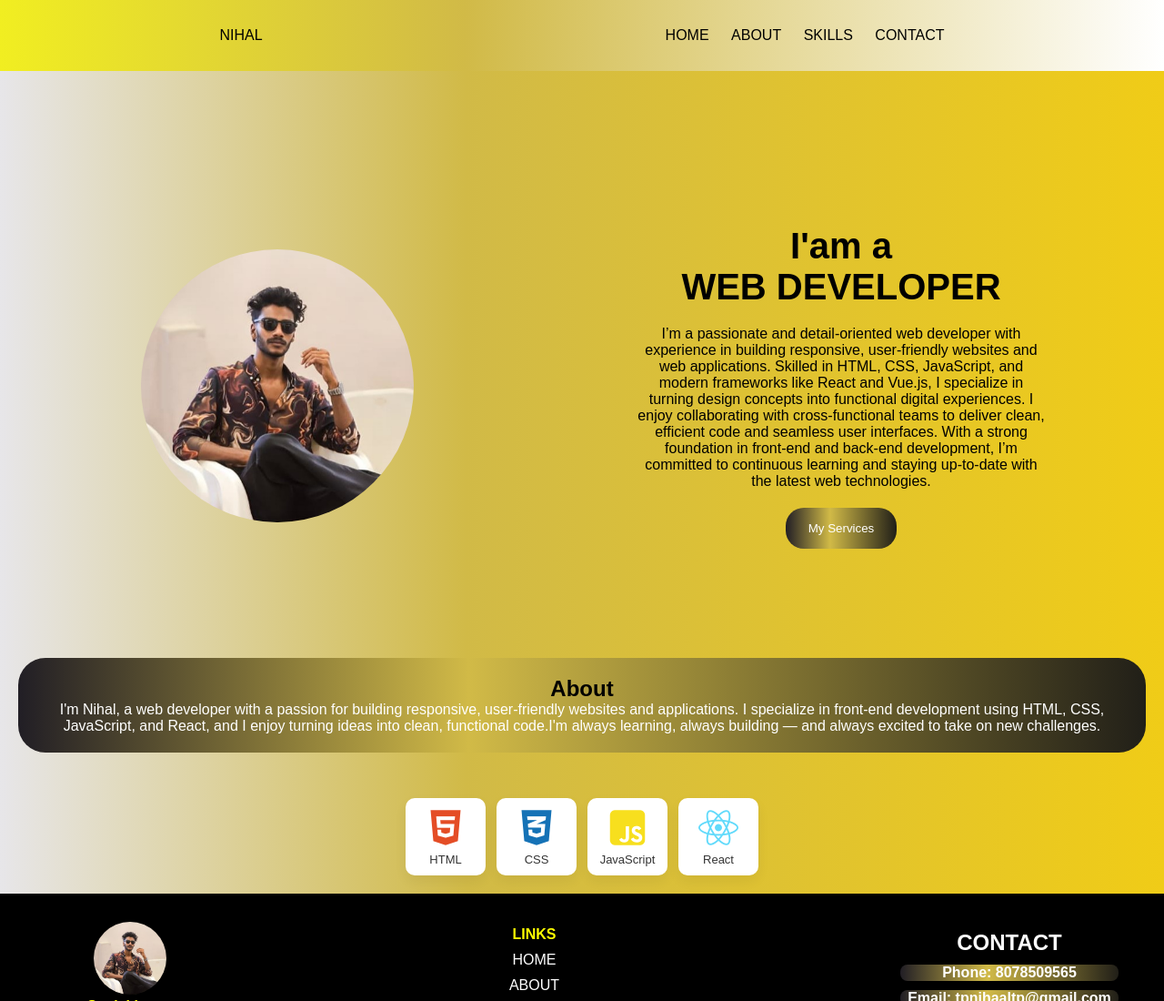
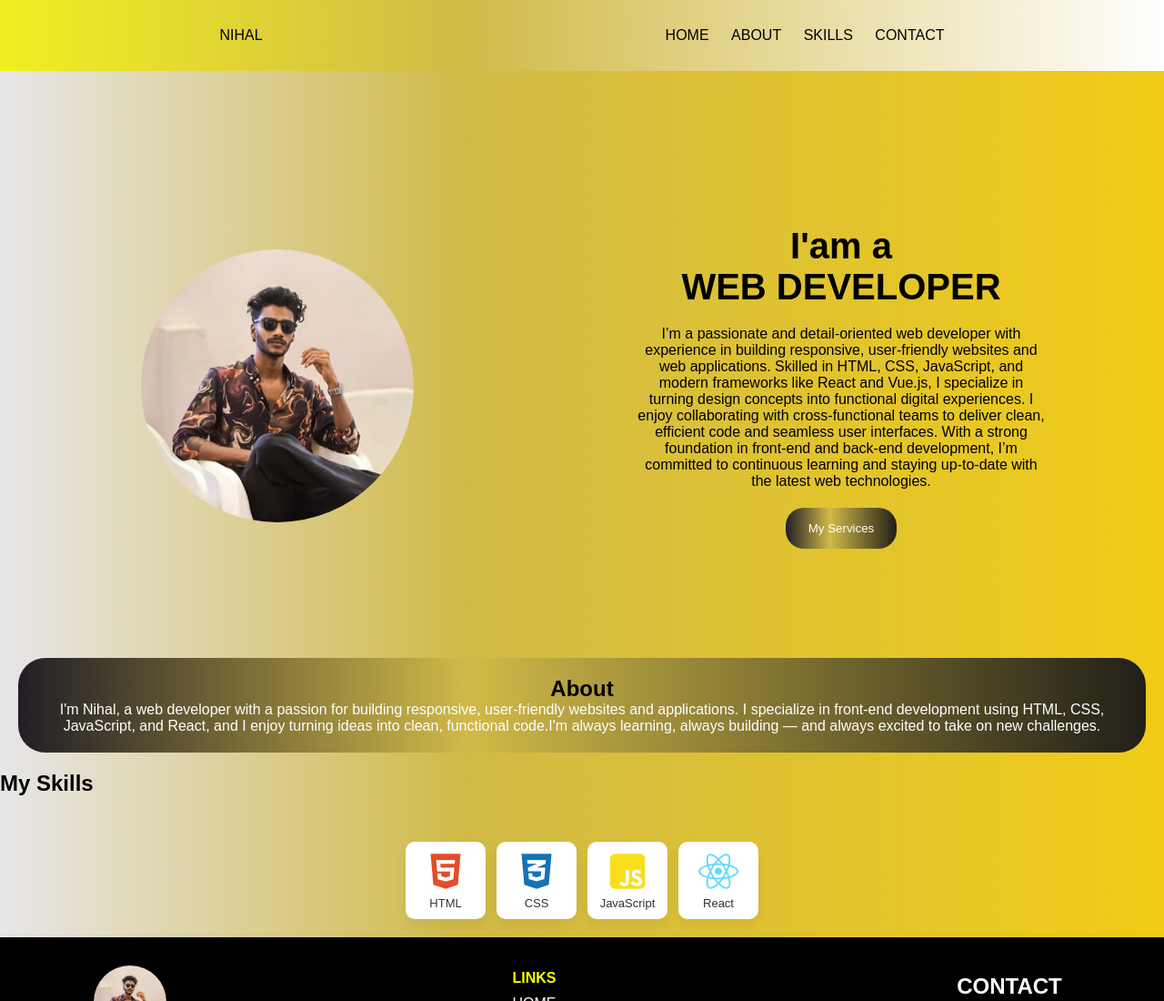
Before and after one commit to nihalltp/portfolio, a plain HTML site: page index.html in a window 1280 px wide. Shown: the top 1100 px of the page at 91% size. Drawn offline with Linux system fonts and the light colour scheme.

Commit message:
change in code

```diff
--- a/index.html
+++ b/index.html
@@ -14,7 +14,7 @@
             <nav>
                 <a href="">HOME</a>
                 <a href="#about">ABOUT</a>
-                <a href="">SKILLS</a>
+                <a href="#skills">SKILLS</a>
                 <a href="#contact">CONTACT</a>
             </nav>
         </div>
@@ -53,7 +53,8 @@
         </div>
      </section>
 
-    <section>
+    <section id="skills">
+        <h2>My Skills</h2>
            <div class="skills fa-skills">
   <a href="#" class="skill html" aria-label="HTML">
     <i class="fab fa-html5"></i><span>HTML</span>
```
